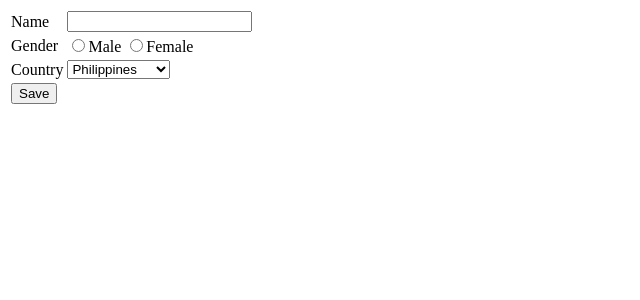
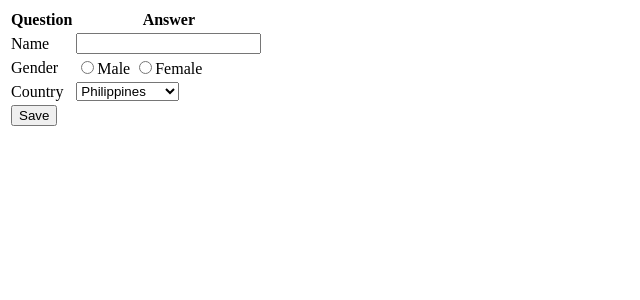
Before and after one commit to jergieives/html_form, a PHP site: page /register.php in a window 1280 px wide. Shown: the top 300 px of the page, without its empty margins (0-640 px from the left). Run offline with PHP 8.4, Linux system fonts and the light colour scheme.

Commit message:
Update register.php

```diff
--- a/register.php
+++ b/register.php
@@ -5,6 +5,9 @@
     <body>
         <form action="action.php" method="post">
             <table>
+                <th> Question </th>
+                <th> Answer </th>
+
                 <tr>
                     <td> Name </td>
                     <td> <input type="text" name="name"> </td>
```
